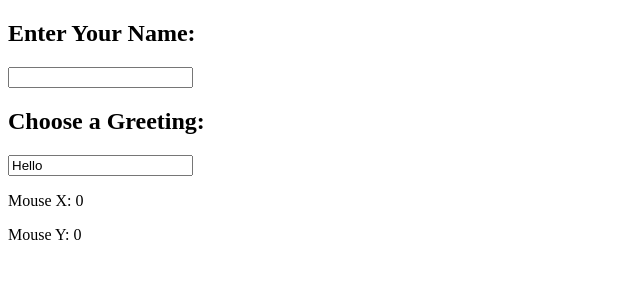
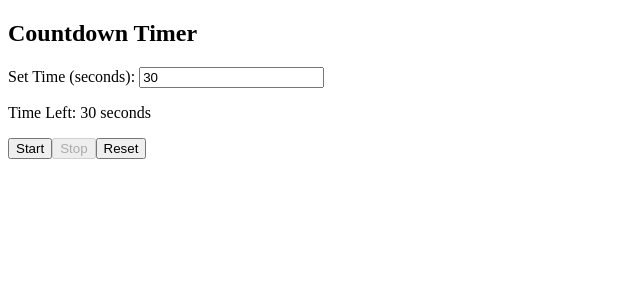
Before and after one commit to sadak15/react-ex, a React (Vite) app: page / in a window 1280 px wide. Shown: the top 300 px of the page, without its empty margins (0-640 px from the left). Built offline with nearby package versions, Linux system fonts and the light colour scheme.

Commit message:
exercise 8

```diff
--- a/src/App.jsx
+++ b/src/App.jsx
@@ -1,41 +1,12 @@
-
-import  {useEffect, useState} from 'react'
-
-import  MouseTracker from './MouseTracker'
-
+import Countdown from "./Countdown"
 
 function App() {
 
-   const [name, setName] = useState('');
-  const [greeting, setGreeting] = useState('Hello');
-
-  useEffect(() => {
-    if (!name) {
-      document.title = 'Welcome!';
-    } else {
-      document.title = `${greeting}, ${name}`;
-    }
-  }, [name, greeting]);
-
    return (
-    <div>
-      <h2>Enter Your Name:</h2>
-      <input
-        type="text"
-        value={name}
-        onChange={(e) => setName(e.target.value)}
-      />
-
-      <h2>Choose a Greeting:</h2>
-      <input
-        type="text"
-        value={greeting}
-        onChange={(e) => setGreeting(e.target.value)}
-
-      />
-       <MouseTracker/>
-    </div>
-  );
+    <>
+    <Countdown/>
+    </>
+   )
 }
 
 export default App
--- /dev/null
+++ b/src/Countdown.jsx
@@ -0,0 +1,67 @@
+import React, { useState, useEffect } from 'react';
+
+const Countdown = () => {
+  const [initialTime, setInitialTime] = useState(30);
+  const [timeLeft, setTimeLeft] = useState(30);
+  const [isRunning, setIsRunning] = useState(false);
+
+  useEffect(() => {
+  let timerId;
+
+  if (isRunning && timeLeft > 0) {
+    timerId = setInterval(() => {
+      setTimeLeft((prev) => prev - 1);
+    }, 1000);
+  } else if (timeLeft === 0) {
+    setIsRunning(false);
+  }
+
+  return () => clearInterval(timerId);
+}, [isRunning, timeLeft]);
+
+  const handleStart = () => {
+    if (timeLeft > 0) {
+      setIsRunning(true);
+    }
+  };
+
+  const handleStop = () => {
+    setIsRunning(false);
+  };
+
+  const handleReset = () => {
+    setIsRunning(false);
+    setTimeLeft(initialTime);
+  };
+
+  const handleInputChange = (e) => {
+    const value = Number(e.target.value);
+    setInitialTime(value);
+    setTimeLeft(value);
+    setIsRunning(false);
+  };
+
+  return (
+    <div>
+      <h2>Countdown Timer</h2>
+      <label>Set Time (seconds): </label>
+      <input
+        type="number"
+        value={initialTime}
+        onChange={handleInputChange}
+      />
+      <p>Time Left: {timeLeft} seconds</p>
+      <button onClick={handleStart} disabled={isRunning || timeLeft === 0}>
+        Start
+      </button>
+      <button onClick={handleStop} disabled={!isRunning}>
+        Stop
+      </button>
+      <button onClick={handleReset}>
+        Reset
+      </button>
+    </div>
+  );
+};
+
+export default Countdown;
```
